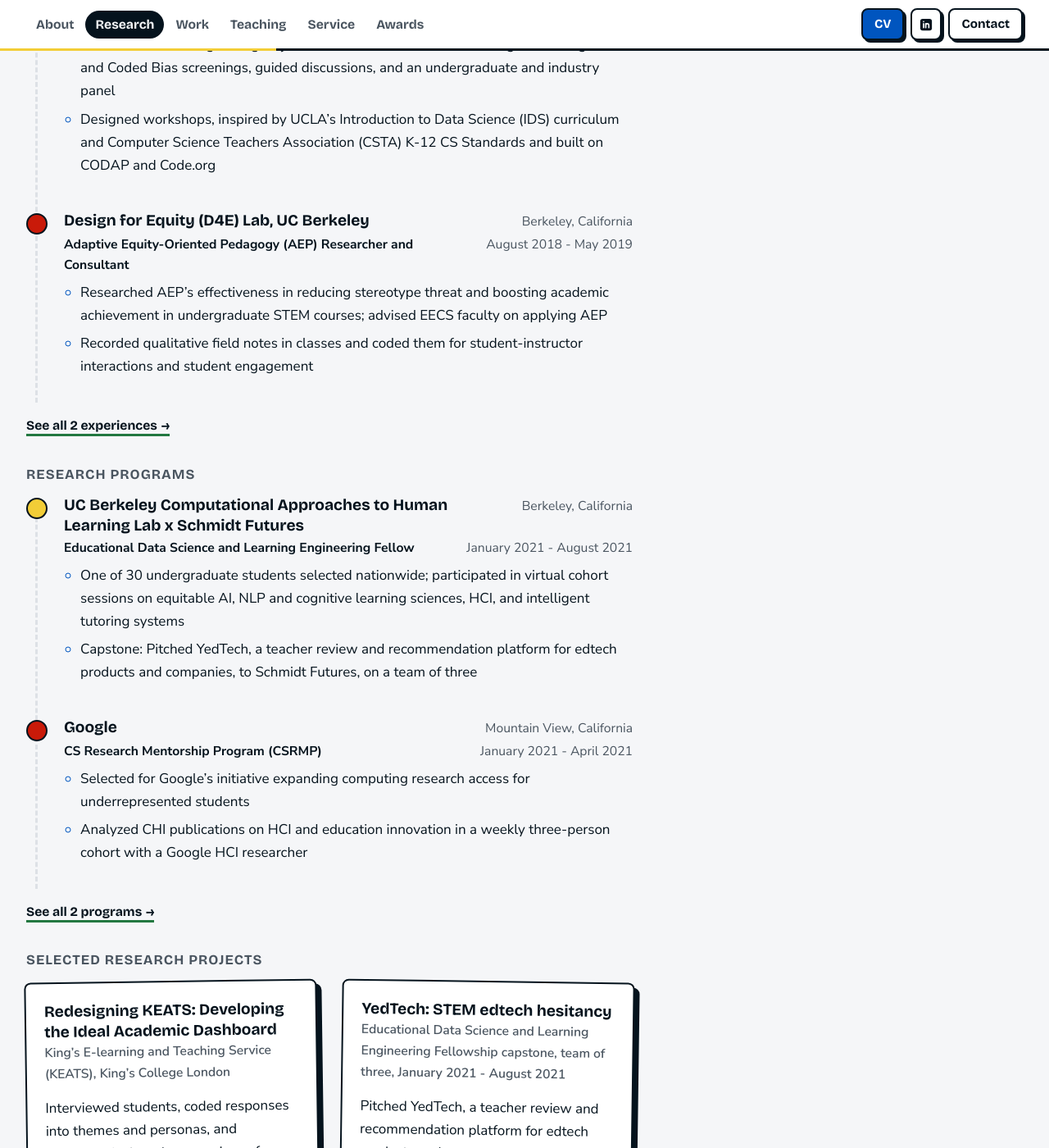
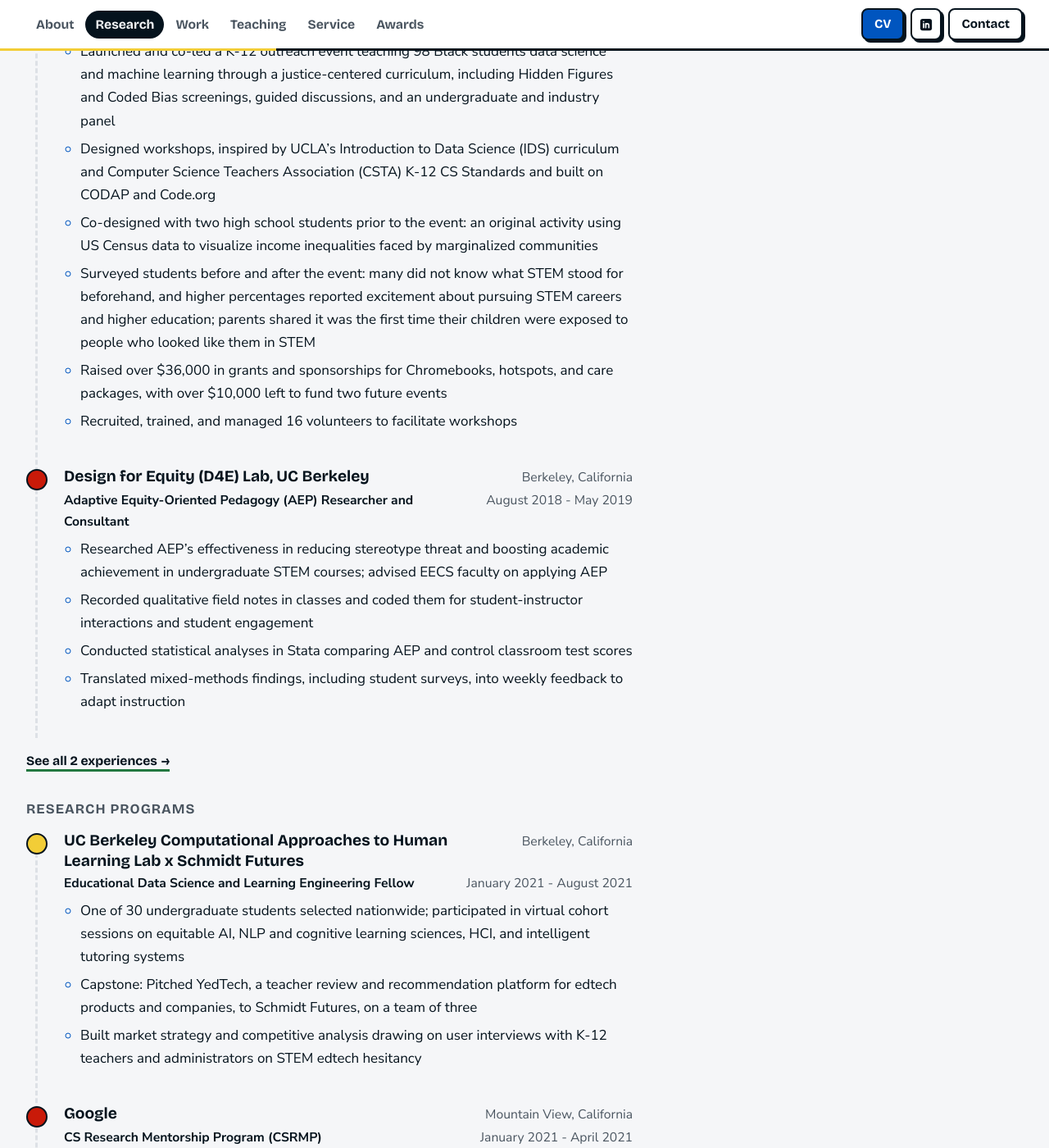
Before and after one commit to sarah-adebabay/sarah-adebabay.github.io, a Jekyll site: the page built from _pages/about.md, in a window 1280 px wide and 1400 px high, scrolled down 2618 px. Shown: the whole window at 82% size. Built offline with Jekyll 4.4.1, drawn with Linux system fonts in a browser that asks for light colours; some of the changed text lies outside the part shown.

Commit message:
Show every bullet and note for each experience on the home page
Co-Authored-By: Claude Opus 5.5 <noreply@anthropic.com>

```diff
--- a/_data/experience.yml
+++ b/_data/experience.yml
@@ -1,5 +1,5 @@
 # Industry experience, newest first.
-# Entries marked "top: true" show on the home page (up to 6 per section, first two bullets); every entry is on the CV page.
+# Entries marked "top: true" show on the home page (up to 6 per section, with every bullet); every entry is on the CV page.
 - title: "Software Engineer (API/Backend)"
   top: true
   org: "LinkedIn, Profile Team"
--- a/_data/leadership.yml
+++ b/_data/leadership.yml
@@ -1,5 +1,5 @@
 # Leadership experience and other leadership, newest first. Shown in the Service section.
-# Entries marked "top: true" show on the home page (up to 6 per section, first two bullets); every entry is on the CV page.
+# Entries marked "top: true" show on the home page (up to 6 per section, with every bullet); every entry is on the CV page.
 leadership:
   - title: "External Vice President and NSBE Region 6 Senator"
     top: true
--- a/_data/teaching.yml
+++ b/_data/teaching.yml
@@ -1,5 +1,5 @@
 # Teaching, curriculum development, and mentorship, newest first.
-# Entries marked "top: true" show on the home page (up to 6 per section, first two bullets); every entry is on the CV page.
+# Entries marked "top: true" show on the home page (up to 6 per section, with every bullet); every entry is on the CV page.
 - title: "Industry Mentor"
   top: true
   org: "LinkedIn Possibilities in Tech Scholarship"
--- a/_includes/brick/timeline.html
+++ b/_includes/brick/timeline.html
@@ -1,5 +1,5 @@
 {% comment %} One timeline list. include.items = entries with title (role), org, where (location), when (dates), note, bullets.
-On the home page (include.full not set) only entries marked top: true show, with their first two bullets. {% endcomment %}
+On the home page (include.full not set) only entries marked top: true show, with all their details (note and every bullet). {% endcomment %}
 <ol class="timeline">
   {% for job in include.items %}{% if include.full or job.top %}
   <li>
@@ -8,8 +8,8 @@ On the home page (include.full not set) only entries marked top: true show, with
     <div class="tl-head">{% if job.org %}<div class="tl-row tl-org"><h3>{{ job.org }}</h3>{% if job.where %}<p class="where">{{ job.where }}</p>{% endif %}</div>
     <div class="tl-row tl-role"><p class="role">{{ job.title }}</p>{% if job.when %}<p class="when">{{ job.when }}</p>{% endif %}</div>
     {% else %}<div class="tl-row tl-org"><h3>{{ job.title }}</h3>{% if job.when %}<p class="when">{{ job.when }}</p>{% endif %}</div>{% endif %}</div>
-    {% if job.note and include.full %}<p class="tl-note">{{ job.note }}</p>{% endif %}
-    {% if job.bullets %}<ul>{% for b in job.bullets %}{% if include.full or forloop.index <= 2 %}<li>{{ b }}</li>{% endif %}{% endfor %}</ul>{% endif %}
+    {% if job.note %}<p class="tl-note">{{ job.note }}</p>{% endif %}
+    {% if job.bullets %}<ul>{% for b in job.bullets %}<li>{{ b }}</li>{% endfor %}</ul>{% endif %}
   </li>
   {% endif %}{% endfor %}
 </ol>
```
